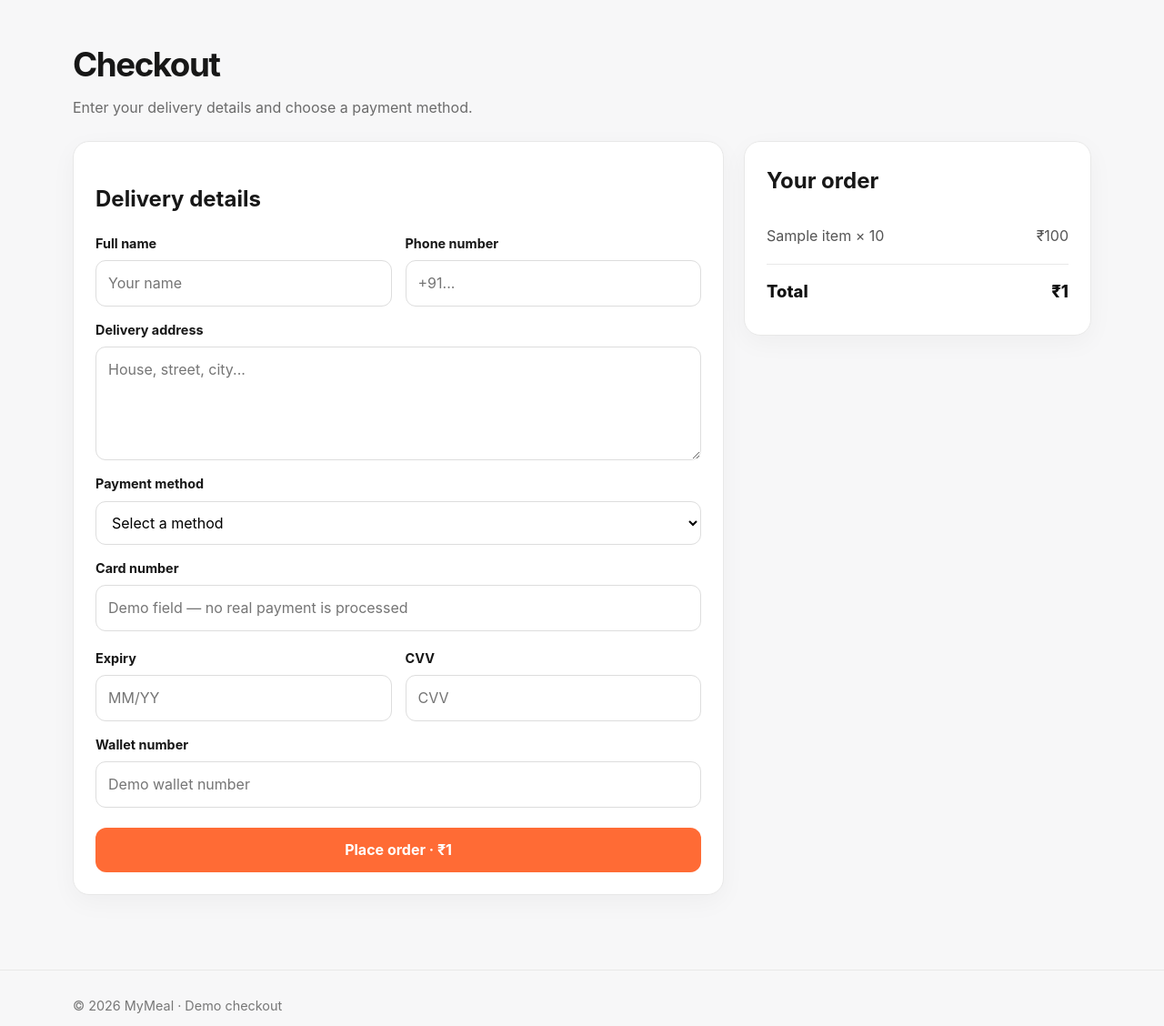
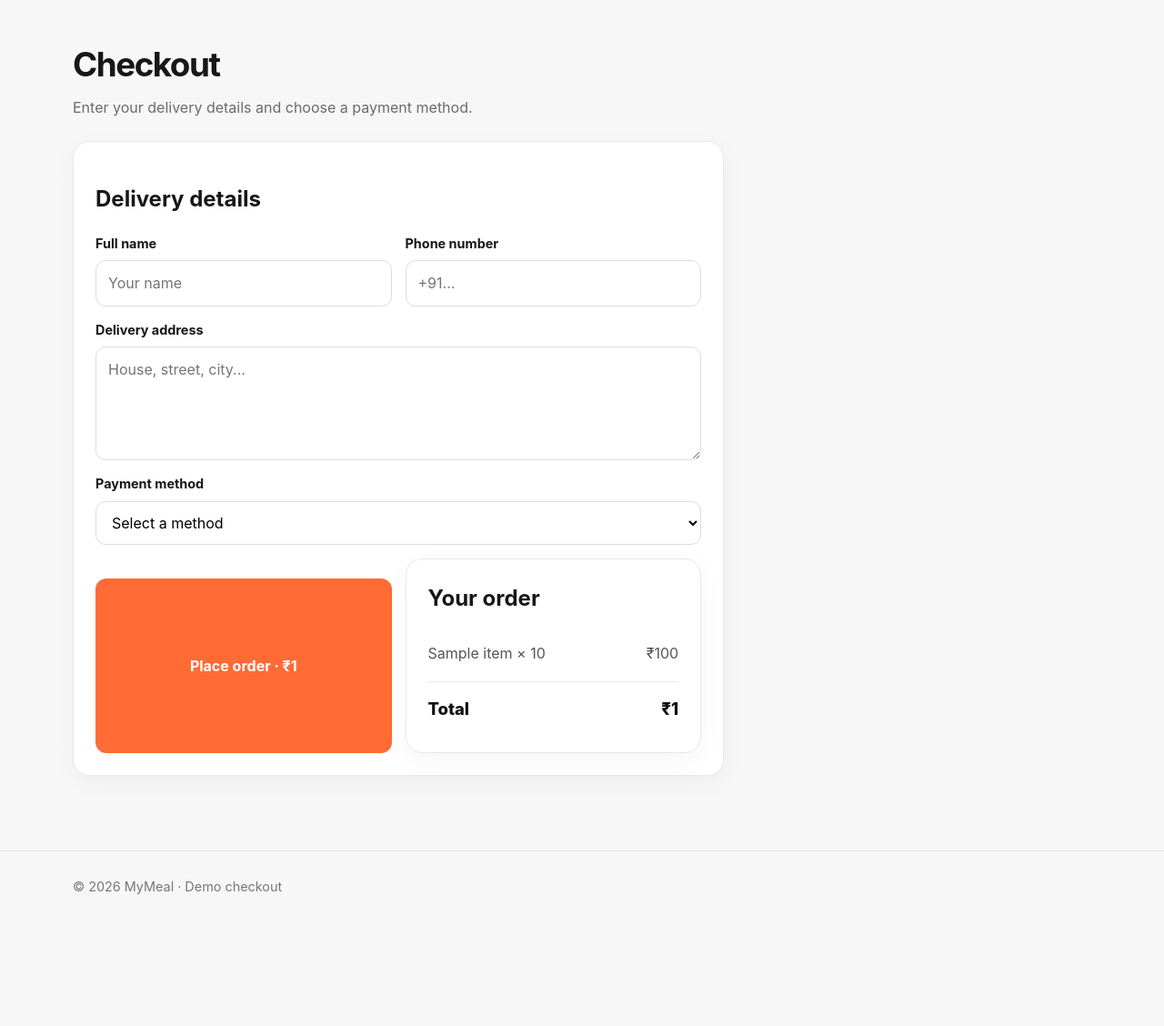
Before and after one commit to zeeshanverse/project-E-commerce-Website-MyMeal-, a Flask app: template templates/checkout.html in a window 1280 px wide. Shown: the part 73-1201 px from the top of the page at 91% size. After the commit the page ends 1056 px from the top, so only its background shows below. Run offline with Flask 3, Linux system fonts and the light colour scheme; the template is opened without the code that fills it: most values are stand-ins (such as "Sample title", 1, 10 or a date in 2020).

Commit message:
Fix conditional payment fields

```diff
--- a/templates/checkout.html
+++ b/templates/checkout.html
@@ -54,6 +54,7 @@
           </div>
           <div class="field full">
             <label for="payment_method">Payment method</label>
+
             <select id="payment_method" name="payment_method" required>
               <option value="">Select a method</option>
               <option value="cod">Cash on Delivery</option>
@@ -62,26 +63,66 @@
             </select>
           </div>
 
-          <div class="field full payment-section" id="card-details" hidden>
+          <!-- Card Details -->
+          <div class="field full payment-section" id="card-details" style="display:none;">
             <label for="card_number">Card number</label>
-            <input id="card_number" name="card_number" inputmode="numeric" autocomplete="off" placeholder="Demo field — no real payment is processed">
+
+            <input
+              id="card_number"
+              name="card_number"
+              type="text"
+              inputmode="numeric"
+              autocomplete="off"
+              placeholder="1234 5678 9012 3456"
+            >
+
             <div class="form-grid" style="margin-top:12px;">
+
               <div class="field">
-                <label for="expiry_date">Expiry</label>
-                <input id="expiry_date" name="expiry_date" autocomplete="off" placeholder="MM/YY">
+                <label for="expiry_date">Expiry date</label>
+
+                <input
+                  id="expiry_date"
+                  name="expiry_date"
+                  type="text"
+                  autocomplete="off"
+                  placeholder="MM/YY"
+                >
               </div>
+
               <div class="field">
                 <label for="cvv">CVV</label>
-                <input id="cvv" name="cvv" type="password" inputmode="numeric" autocomplete="off" placeholder="CVV">
+
+                <input
+                  id="cvv"
+                  name="cvv"
+                  type="password"
+                  inputmode="numeric"
+                  autocomplete="off"
+                  placeholder="CVV"
+                >
               </div>
+
             </div>
           </div>
 
-          <div class="field full payment-section" id="wallet-details" hidden>
+          <!-- Wallet Details -->
+          <div
+            class="field full payment-section"
+            id="wallet-details"
+            style="display:none;"
+          >
             <label for="wallet_number">Wallet number</label>
-            <input id="wallet_number" name="wallet_number" autocomplete="off" placeholder="Demo wallet number">
+
+            <input
+              id="wallet_number"
+              name="wallet_number"
+              type="text"
+              inputmode="numeric"
+              autocomplete="off"
+              placeholder="Enter wallet number"
+            >
           </div>
-        </div>
 
         <button class="btn btn-primary" style="margin-top:22px;width:100%;" type="submit">Place order · ₹{{ total_amount }}</button>
       </form>
@@ -113,23 +154,60 @@
 
 <script>
   const paymentMethod = document.getElementById("payment_method");
+
   const cardDetails = document.getElementById("card-details");
   const walletDetails = document.getElementById("wallet-details");
 
+  const cardNumber = document.getElementById("card_number");
+  const expiryDate = document.getElementById("expiry_date");
+  const cvv = document.getElementById("cvv");
+  const walletNumber = document.getElementById("wallet_number");
+
   function updatePaymentFields() {
-    const method = paymentMethod?.value;
-    if (!paymentMethod) return;
 
-    cardDetails.hidden = method !== "card";
-    walletDetails.hidden = method !== "wallet";
+    const method = paymentMethod.value;
 
-    document.getElementById("card_number").required = method === "card";
-    document.getElementById("expiry_date").required = method === "card";
-    document.getElementById("cvv").required = method === "card";
-    document.getElementById("wallet_number").required = method === "wallet";
+    // Hide everything first
+    cardDetails.style.display = "none";
+    walletDetails.style.display = "none";
+
+    // Remove required from everything
+    cardNumber.required = false;
+    expiryDate.required = false;
+    cvv.required = false;
+    walletNumber.required = false;
+
+    // Card selected
+    if (method === "card") {
+
+      cardDetails.style.display = "block";
+
+      cardNumber.required = true;
+      expiryDate.required = true;
+      cvv.required = true;
+    }
+
+    // Wallet selected
+    else if (method === "wallet") {
+
+      walletDetails.style.display = "block";
+
+      walletNumber.required = true;
+    }
+
+    // COD
+    else if (method === "cod") {
+
+      // Nothing extra required
+    }
   }
 
-  paymentMethod?.addEventListener("change", updatePaymentFields);
+  paymentMethod.addEventListener(
+    "change",
+    updatePaymentFields
+  );
+
+  // Set correct state when page loads
   updatePaymentFields();
 </script>
 </body>
```
